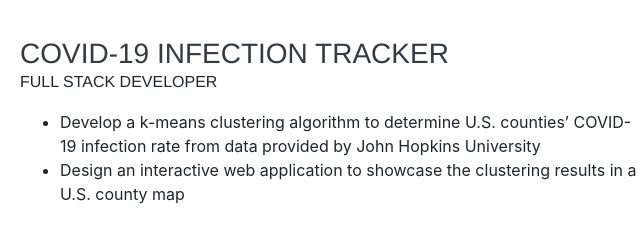
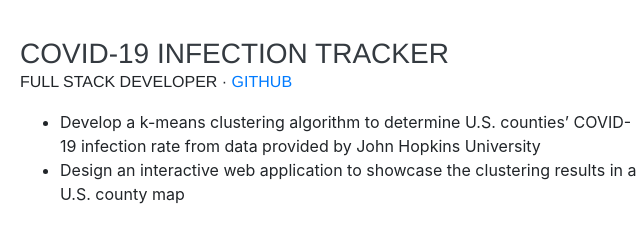
Before and after one commit to calvinsienatra/calvinsienatra.github.io, a website with bundled scripts: page index.html in a window 1280 px wide. Shown: the part 4913-5153 px from the top of the page, 300-940 px from the left. Built offline with nearby package versions, Linux system fonts and the light colour scheme; a web font is replaced by a local one.

Commit message:
Updated personal projects section

```diff
--- a/index.html
+++ b/index.html
@@ -430,7 +430,7 @@
         <div class="resume-item d-flex flex-column flex-md-row justify-content-between mb-5">
           <div class="resume-content">
             <h3 class="mb-0">COVID-19 Infection Tracker</h3>
-            <div class="subheading mb-3">Full Stack Developer</div>
+            <div class="subheading mb-3">Full Stack Developer · <a target="_blank" href="https://github.com/calvinsienatra/covid-19-tracker" class="text-primary">Github</a></div>
             <ul>
               <li>
                 Develop a k-means clustering algorithm to determine U.S. counties’ COVID-19 infection rate from data provided by John Hopkins University
```
